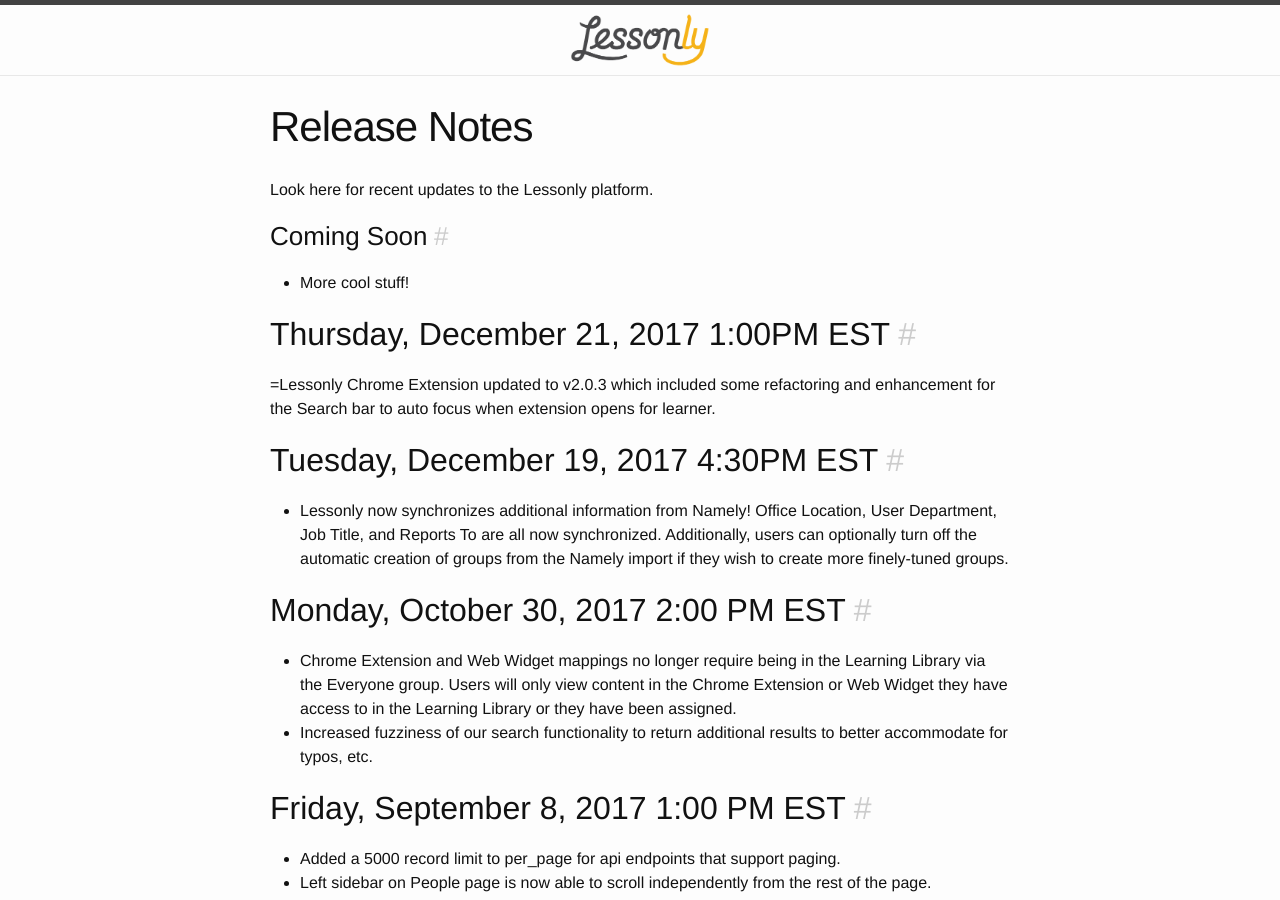
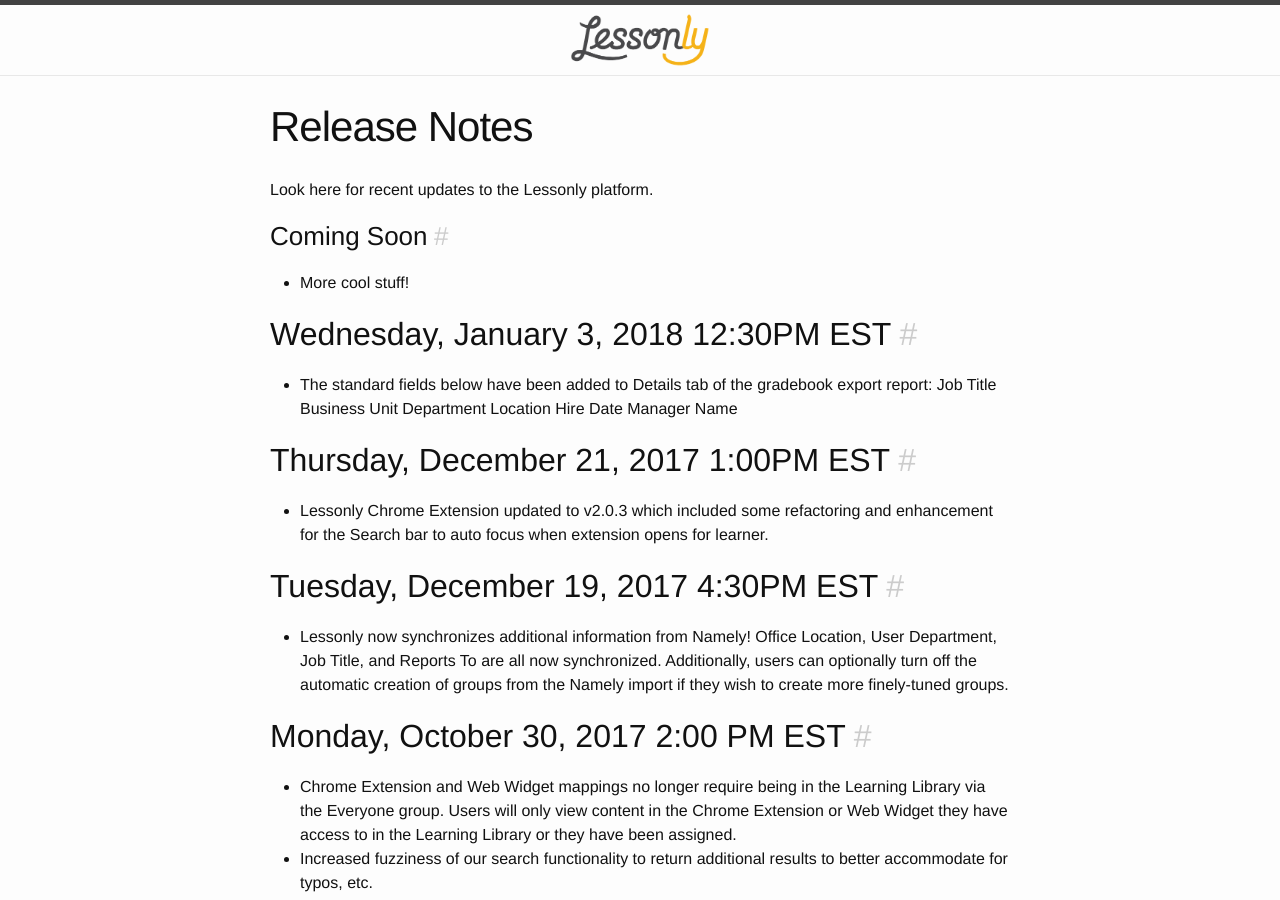
Before and after one commit to isabella232/lessonly.github.io, a Jekyll site: the page built from release-notes.md, in a window 1280 px wide and 900 px high. Built offline with Jekyll 4.4.1, drawn with Linux system fonts in a browser that asks for light colours.

Commit message:
Update release-notes.md

```diff
--- a/release-notes.md
+++ b/release-notes.md
@@ -8,8 +8,17 @@
 ### Coming Soon
 - More cool stuff!
 
+## Wednesday, January 3, 2018 12:30PM EST
+- The standard fields below have been added to Details tab of the gradebook export report:
+     Job Title
+     Business Unit
+     Department
+     Location
+     Hire Date
+     Manager Name
+
 ## Thursday, December 21, 2017 1:00PM EST
-=Lessonly Chrome Extension updated to v2.0.3 which included some refactoring and enhancement for the Search bar to auto focus when extension opens for learner.
+- Lessonly Chrome Extension updated to v2.0.3 which included some refactoring and enhancement for the Search bar to auto focus when extension opens for learner.
 
 ## Tuesday, December 19, 2017 4:30PM EST
 - Lessonly now synchronizes additional information from Namely! Office Location, User Department, Job Title, and Reports To are all now synchronized. Additionally, users can optionally turn off the automatic creation of groups from the Namely import if they wish to create more finely-tuned groups.
```
